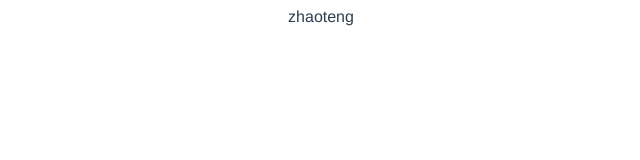
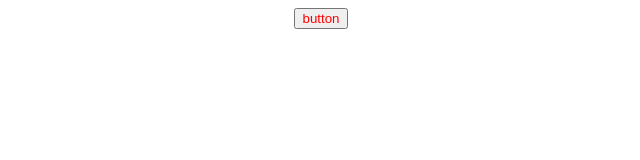
Before and after one commit to zt247206112/VueDemo, a Vue app: page / in a window 1280 px wide. Shown: the top 160 px of the page, without its empty margins (319-959 px from the left). Built offline with nearby package versions, Linux system fonts and the light colour scheme.

Commit message:
函数式组件提交

```diff
--- /dev/null
+++ b/src/components/function_buttom.js
@@ -0,0 +1,15 @@
+// import Vue from 'vue'
+// Vue.component("my-function-button", {
+//   functional: true,
+//   render: function(createElement, context) {
+//     return createElement("button", context.data, context.children)
+//   }
+// })
+
+export default {
+  functional: true,
+  render: function(createElement, context) {
+    console.log('ztttt', context)
+    return createElement("button", context.data, context.children)
+  }
+}
--- a/src/views/Home.vue
+++ b/src/views/Home.vue
@@ -1,14 +1,26 @@
 <template>
   <div class="home">
-    zhaoteng
+    <!-- 函数式组件 -->
+    <my-Function-Buttom :class="className" id="btn1">button</my-Function-Buttom>
   </div>
 </template>
 
 <script>
-
+import myFunctionButtom from '../components/function_buttom'
 export default {
   name: 'home',
   components: {
+    myFunctionButtom
+  },
+  data () {
+    return {
+      className: "btnname"
+    }
   }
 }
 </script>
+<style lang="less">
+.btnname {
+  color: red;
+}
+</style>
```
